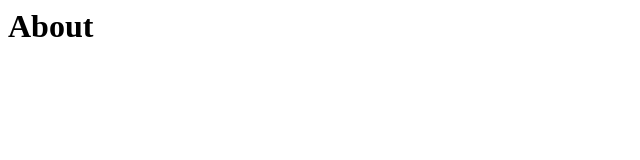
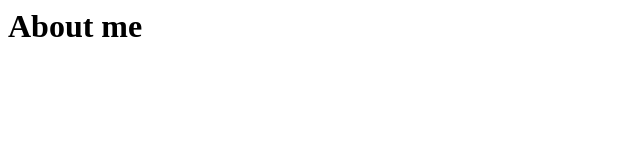
Before and after one commit to varchar100/Hello-World, a plain HTML site: page about.html in a window 1280 px wide. Shown: the full height of the page, 0-640 px from the left. Drawn offline with Linux system fonts and the light colour scheme.

Commit message:
Update about

```diff
--- a/about.html
+++ b/about.html
@@ -1,3 +1,3 @@
 <html>
-  <h1>About</h1>
+  <h1>About me</h1>
 </html>
```
